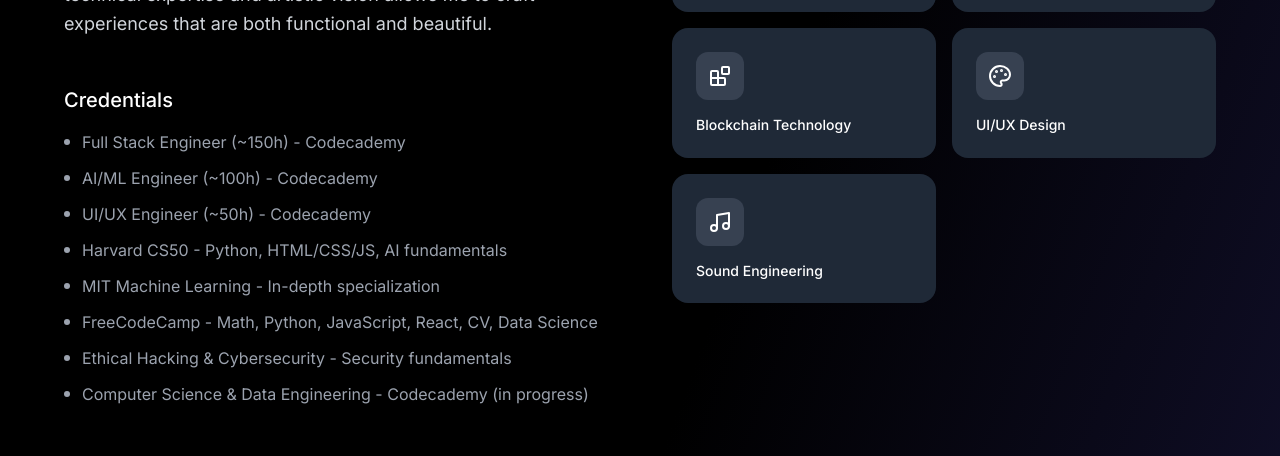
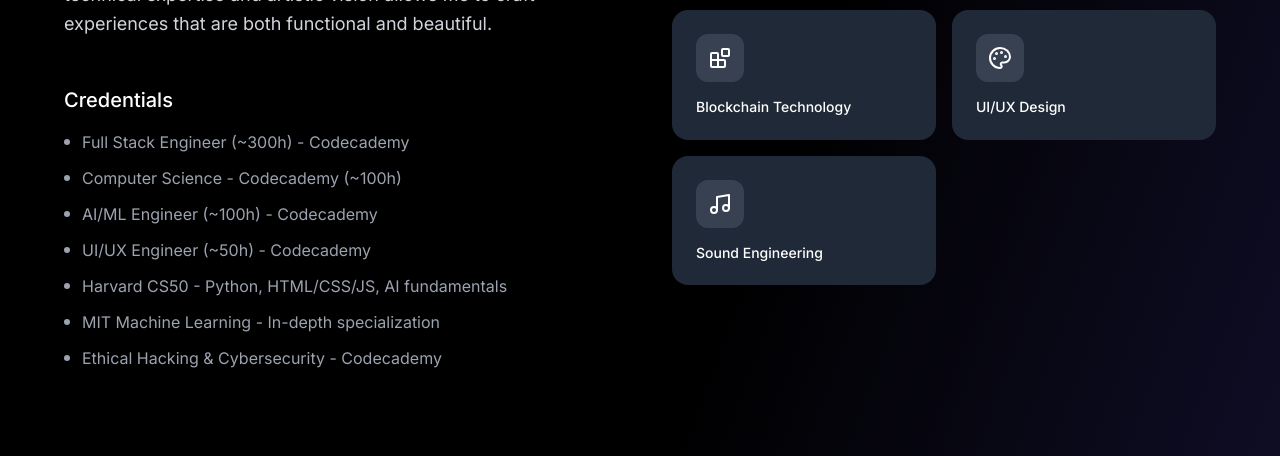
Before and after one commit to shangobashi/portnew, a React (Vite) app: page / in a window 1280 px wide. Shown: the part 1220-1676 px from the top of the page. Built offline with nearby package versions, Linux system fonts and the light colour scheme.

Commit message:
chore: update credentials list

```diff
--- a/src/App.jsx
+++ b/src/App.jsx
@@ -469,14 +469,13 @@
   ];
 
   const credentials = [
-    "Full Stack Engineer (~150h) - Codecademy",
+    "Full Stack Engineer (~300h) - Codecademy",
+    "Computer Science - Codecademy (~100h)",
     "AI/ML Engineer (~100h) - Codecademy",
     "UI/UX Engineer (~50h) - Codecademy",
     "Harvard CS50 - Python, HTML/CSS/JS, AI fundamentals",
     "MIT Machine Learning - In-depth specialization",
-    "FreeCodeCamp - Math, Python, JavaScript, React, CV, Data Science",
-    "Ethical Hacking & Cybersecurity - Security fundamentals",
-    "Computer Science & Data Engineering - Codecademy (in progress)",
+    "Ethical Hacking & Cybersecurity - Codecademy"
   ];
 
   return (
```
